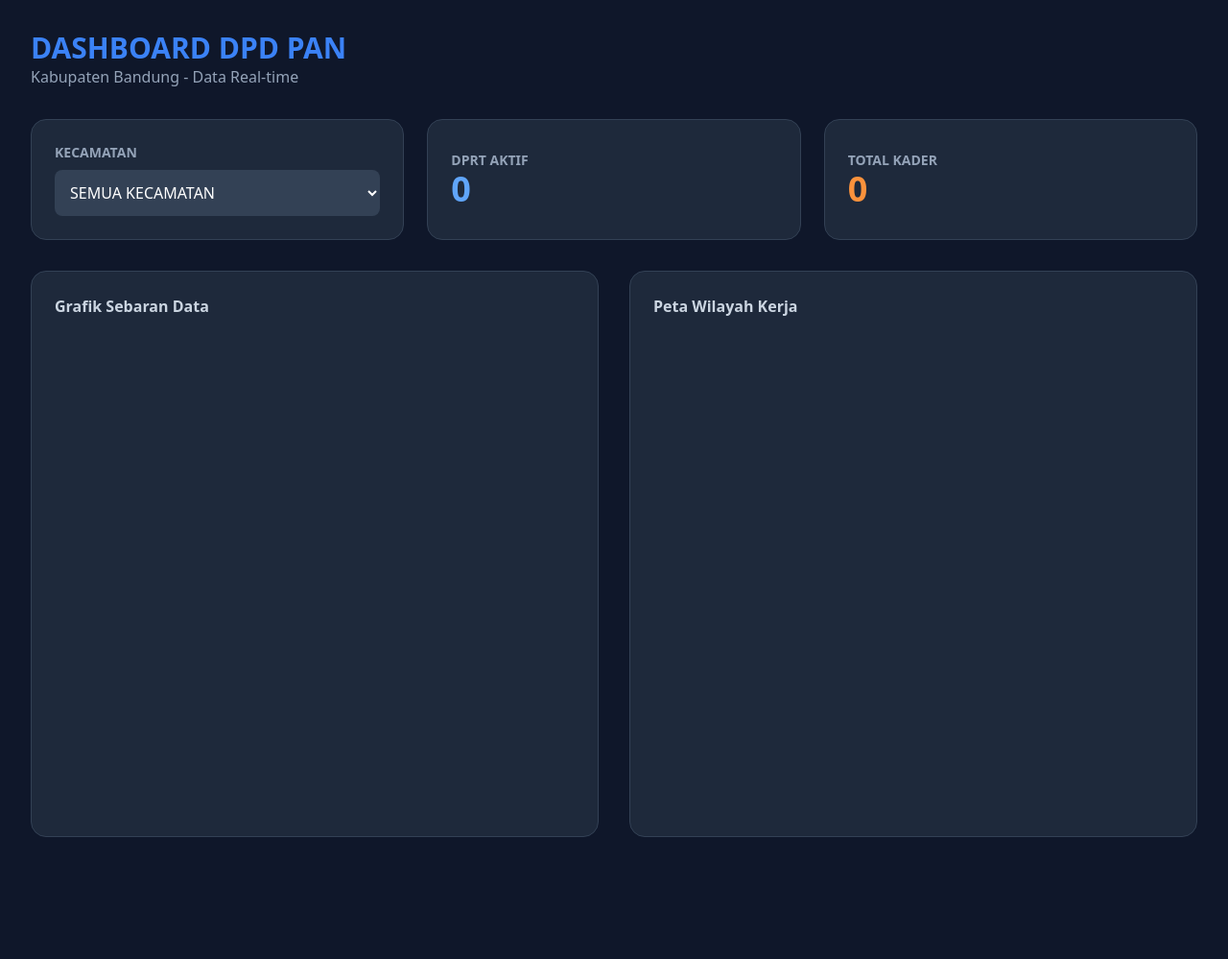
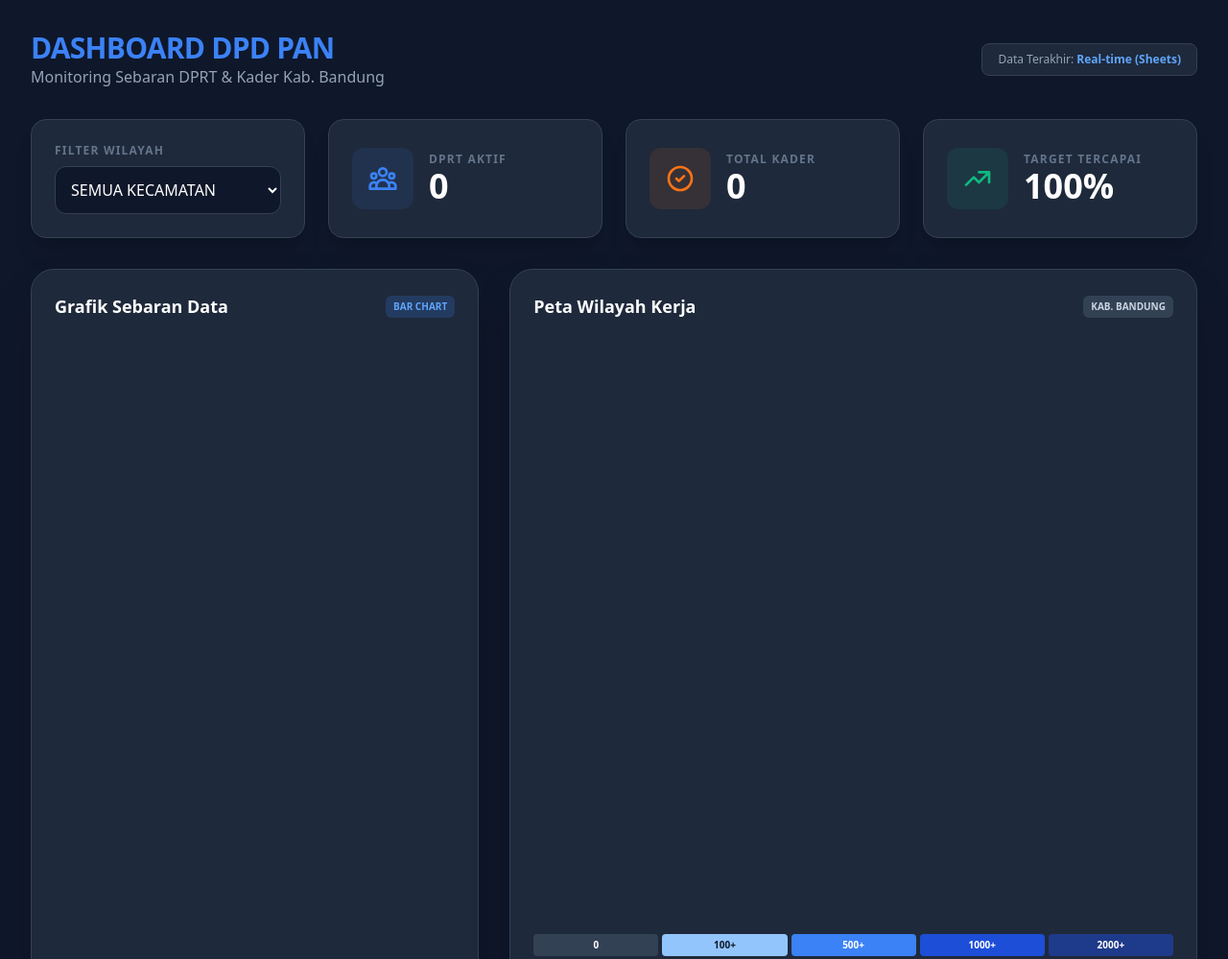
Before and after one commit to wdiantor/dashboard-pan-bandung, a plain HTML site: page index.html in a window 1280 px wide. Shown: the top 999 px of the page at 96% size. Before the commit the page ends 904 px from the top, so only its background shows below. Drawn offline with nearby package versions, Linux system fonts and the light colour scheme; no server answers.

Commit message:
Update index.html

```diff
--- a/index.html
+++ b/index.html
@@ -13,57 +13,128 @@
     <script src="https://cdn.jsdelivr.net/npm/chart.js"></script>
 
     <style>
-        /* CRITICAL: Peta wajib punya tinggi */
+        /* Container peta harus memiliki tinggi yang pasti */
         #map {
-            height: 500px;
+            height: 600px;
             width: 100%;
             border-radius: 1rem;
             z-index: 1;
         }
-        /* Memperbaiki z-index dropdown agar tidak tertutup peta */
+
+        /* Memastikan dropdown berada di atas elemen lain */
         #filterKecamatan { z-index: 10; position: relative; }
+
+        /* Custom Scrollbar untuk desain yang lebih modern */
+        ::-webkit-scrollbar { width: 8px; }
+        ::-webkit-scrollbar-track { background: #1e293b; }
+        ::-webkit-scrollbar-thumb { background: #334155; border-radius: 10px; }
+        ::-webkit-scrollbar-thumb:hover { background: #475569; }
+
+        /* Style untuk legenda peta */
+        .info.legend {
+            background: rgba(30, 41, 59, 0.9);
+            padding: 10px;
+            border-radius: 8px;
+            color: #94a3b8;
+            font-size: 12px;
+            line-height: 18px;
+            border: 1px solid #334155;
+        }
+        .info.legend i {
+            width: 18px;
+            height: 18px;
+            float: left;
+            margin-right: 8px;
+            opacity: 0.7;
+            border-radius: 2px;
+        }
     </style>
 </head>
-<body class="bg-slate-900 text-white min-h-screen p-4 md:p-8">
+<body class="bg-slate-900 text-slate-200 min-h-screen p-4 md:p-8">
 
     <div class="max-w-7xl mx-auto">
-        <header class="mb-8">
-            <h1 class="text-3xl font-bold text-blue-500">DASHBOARD DPD PAN</h1>
-            <p class="text-slate-400">Kabupaten Bandung - Data Real-time</p>
+        <header class="mb-8 flex flex-col md:flex-row md:items-center md:justify-between gap-4">
+            <div>
+                <h1 class="text-3xl font-black text-blue-500 tracking-tight">DASHBOARD DPD PAN</h1>
+                <p class="text-slate-400 font-medium">Monitoring Sebaran DPRT & Kader Kab. Bandung</p>
+            </div>
+            <div class="bg-slate-800 px-4 py-2 rounded-lg border border-slate-700 text-xs text-slate-400">
+                Data Terakhir: <span class="text-blue-400 font-bold">Real-time (Sheets)</span>
+            </div>
         </header>
 
-        <div class="grid grid-cols-1 md:grid-cols-3 gap-6 mb-8">
-            <div class="bg-slate-800 p-6 rounded-2xl border border-slate-700">
-                <label class="block text-sm text-slate-400 mb-2 font-bold uppercase">Kecamatan</label>
-                <select id="filterKecamatan" onchange="applyFilter()" class="w-full bg-slate-700 p-3 rounded-lg outline-none focus:ring-2 focus:ring-blue-500">
+        <div class="grid grid-cols-1 md:grid-cols-4 gap-6 mb-8">
+            <div class="bg-slate-800 p-6 rounded-2xl border border-slate-700 shadow-xl">
+                <label class="block text-xs text-slate-500 mb-2 font-black uppercase tracking-widest">Filter Wilayah</label>
+                <select id="filterKecamatan" onchange="applyFilter()"
+                    class="w-full bg-slate-900 border border-slate-700 text-white p-3 rounded-xl outline-none focus:ring-2 focus:ring-blue-500 transition-all cursor-pointer">
                     <option value="ALL">SEMUA KECAMATAN</option>
                 </select>
             </div>
-            <div class="bg-slate-800 p-6 rounded-2xl border border-slate-700 flex justify-between items-center">
+
+            <div class="bg-slate-800 p-6 rounded-2xl border border-slate-700 shadow-xl flex items-center gap-4">
+                <div class="bg-blue-500/10 p-4 rounded-xl">
+                    <svg xmlns="http://www.w3.org/2000/svg" class="h-8 w-8 text-blue-500" fill="none" viewBox="0 0 24 24" stroke="currentColor">
+                        <path stroke-linecap="round" stroke-linejoin="round" stroke-width="2" d="M17 20h5v-2a3 3 0 00-5.356-1.857M17 20H7m10 0v-2c0-.656-.126-1.283-.356-1.857M7 20H2v-2a3 3 0 015.356-1.857M7 20v-2c0-.656.126-1.283.356-1.857m0 0a5.002 5.002 0 019.288 0M15 7a3 3 0 11-6 0 3 3 0 016 0zm6 3a2 2 0 11-4 0 2 2 0 014 0zM7 10a2 2 0 11-4 0 2 2 0 014 0z" />
+                    </svg>
+                </div>
                 <div>
-                    <p class="text-slate-400 text-sm font-bold uppercase">DPRT Aktif</p>
-                    <h2 id="stat-dprt" class="text-4xl font-black text-blue-400">0</h2>
+                    <p class="text-slate-500 text-xs font-black uppercase tracking-widest">DPRT Aktif</p>
+                    <h2 id="stat-dprt" class="text-4xl font-black text-white">0</h2>
                 </div>
             </div>
-            <div class="bg-slate-800 p-6 rounded-2xl border border-slate-700 flex justify-between items-center">
+
+            <div class="bg-slate-800 p-6 rounded-2xl border border-slate-700 shadow-xl flex items-center gap-4">
+                <div class="bg-orange-500/10 p-4 rounded-xl">
+                    <svg xmlns="http://www.w3.org/2000/svg" class="h-8 w-8 text-orange-500" fill="none" viewBox="0 0 24 24" stroke="currentColor">
+                        <path stroke-linecap="round" stroke-linejoin="round" stroke-width="2" d="M9 12l2 2 4-4m6 2a9 9 0 11-18 0 9 9 0 0118 0z" />
+                    </svg>
+                </div>
                 <div>
-                    <p class="text-slate-400 text-sm font-bold uppercase">Total Kader</p>
-                    <h2 id="stat-kader" class="text-4xl font-black text-orange-400">0</h2>
+                    <p class="text-slate-500 text-xs font-black uppercase tracking-widest">Total Kader</p>
+                    <h2 id="stat-kader" class="text-4xl font-black text-white">0</h2>
+                </div>
+            </div>
+
+            <div class="bg-slate-800 p-6 rounded-2xl border border-slate-700 shadow-xl flex items-center gap-4">
+                <div class="bg-emerald-500/10 p-4 rounded-xl">
+                    <svg xmlns="http://www.w3.org/2000/svg" class="h-8 w-8 text-emerald-500" fill="none" viewBox="0 0 24 24" stroke="currentColor">
+                        <path stroke-linecap="round" stroke-linejoin="round" stroke-width="2" d="M13 7h8m0 0v8m0-8l-8 8-4-4-6 6" />
+                    </svg>
+                </div>
+                <div>
+                    <p class="text-slate-500 text-xs font-black uppercase tracking-widest">Target Tercapai</p>
+                    <h2 class="text-4xl font-black text-white">100%</h2>
                 </div>
             </div>
         </div>
 
-        <div class="grid grid-cols-1 lg:grid-cols-2 gap-8">
-            <div class="bg-slate-800 p-6 rounded-2xl border border-slate-700">
-                <h3 class="mb-4 font-bold text-slate-300">Grafik Sebaran Data</h3>
-                <div class="h-96">
+        <div class="grid grid-cols-1 lg:grid-cols-5 gap-8">
+            <div class="lg:col-span-2 bg-slate-800 p-6 rounded-3xl border border-slate-700 shadow-2xl">
+                <div class="flex items-center justify-between mb-6">
+                    <h3 class="font-bold text-lg text-white">Grafik Sebaran Data</h3>
+                    <span class="text-[10px] bg-blue-500/20 text-blue-400 px-2 py-1 rounded-md uppercase font-bold">Bar Chart</span>
+                </div>
+                <div class="h-[750px] overflow-y-auto pr-2">
                     <canvas id="panChart"></canvas>
                 </div>
             </div>
 
-            <div class="bg-slate-800 p-6 rounded-2xl border border-slate-700">
-                <h3 class="mb-4 font-bold text-slate-300">Peta Wilayah Kerja</h3>
+            <div class="lg:col-span-3 bg-slate-800 p-6 rounded-3xl border border-slate-700 shadow-2xl">
+                <div class="flex items-center justify-between mb-6">
+                    <h3 class="font-bold text-lg text-white">Peta Wilayah Kerja</h3>
+                    <div class="flex gap-2">
+                        <span class="text-[10px] bg-slate-700 text-slate-300 px-2 py-1 rounded-md uppercase font-bold">Kab. Bandung</span>
+                    </div>
+                </div>
                 <div id="map"></div>
+                <div class="mt-4 grid grid-cols-5 gap-1 text-[10px] font-bold text-center">
+                    <div class="p-1 rounded bg-[#334155] text-white">0</div>
+                    <div class="p-1 rounded bg-[#93c5fd] text-slate-900">100+</div>
+                    <div class="p-1 rounded bg-[#3b82f6] text-white">500+</div>
+                    <div class="p-1 rounded bg-[#1d4ed8] text-white">1000+</div>
+                    <div class="p-1 rounded bg-[#1e3a8a] text-white">2000+</div>
+                </div>
             </div>
         </div>
     </div>
```
